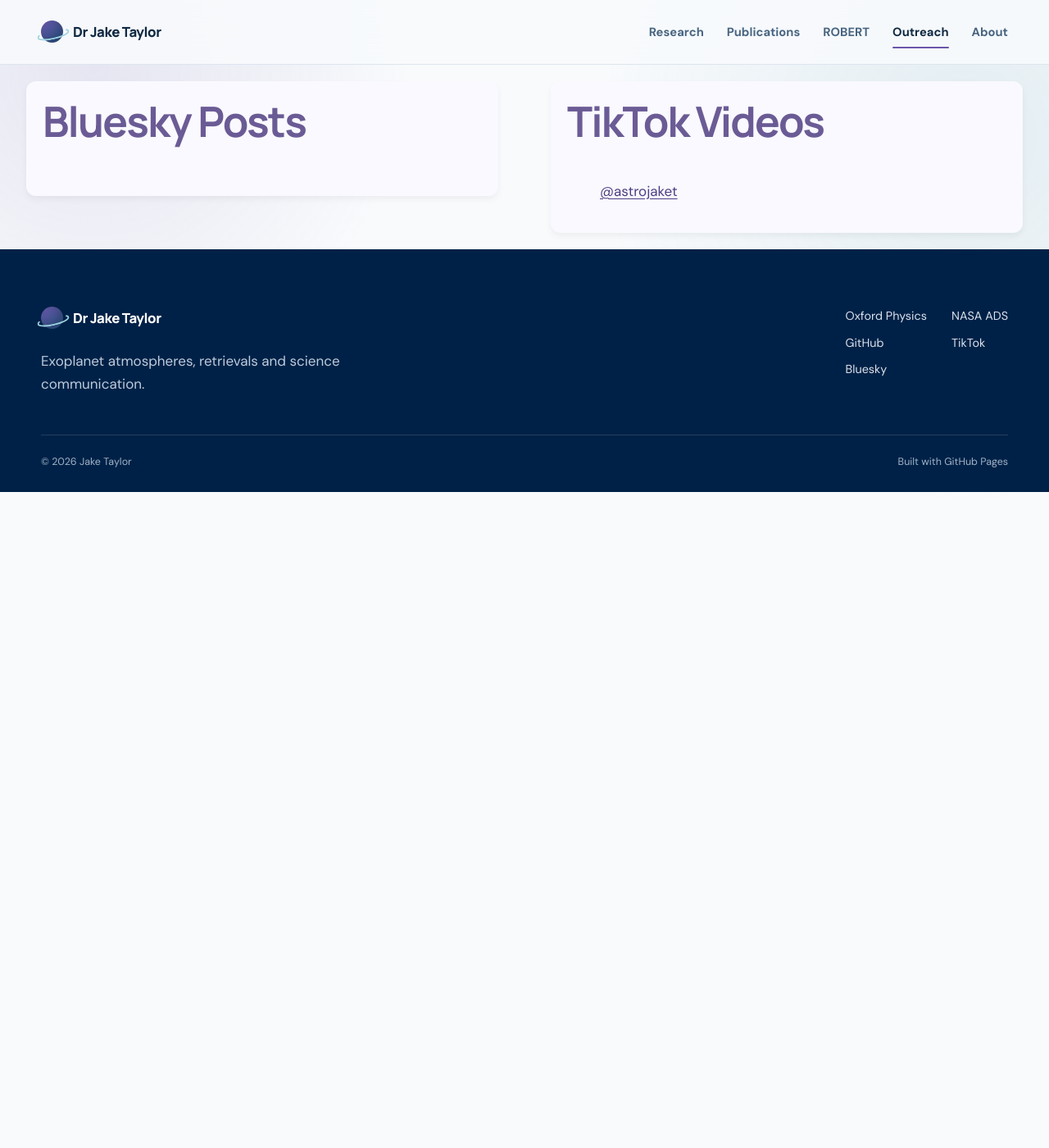
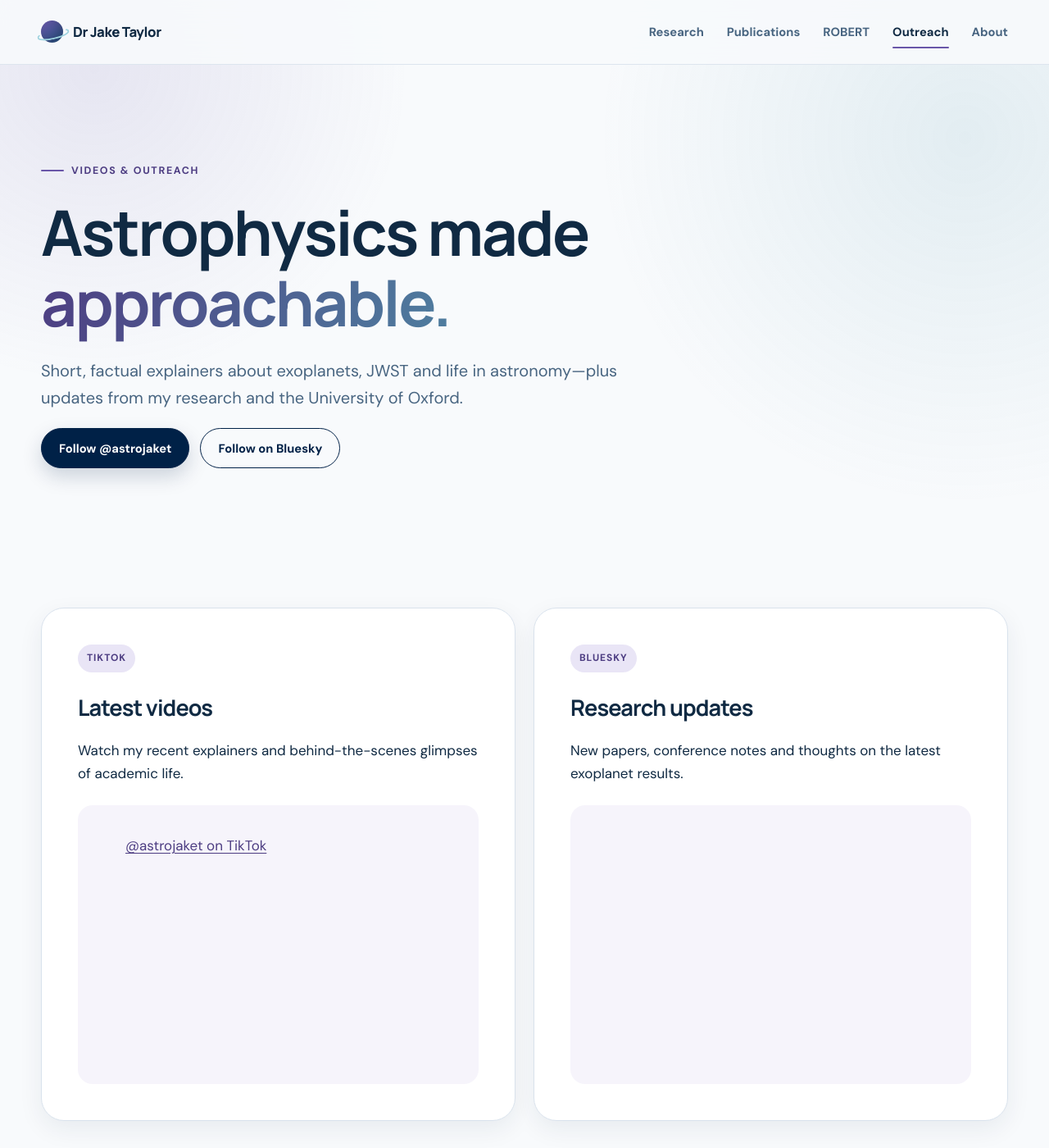
Before and after one commit to astrojaket/astrojaket.github.io, a Jekyll site: the page built from _pages/posts.html, in a window 1280 px wide and 1400 px high. Shown: the whole window at 82% size. Built offline with Jekyll 4.4.1, drawn with Linux system fonts in a browser that asks for light colours; a script that is not in the unit is left out.

Commit message:
Modernise portfolio: update _pages/posts.html

```diff
--- a/_pages/posts.html
+++ b/_pages/posts.html
@@ -1,77 +1,50 @@
 ---
 layout: default
-title: Posts
+title: Videos & Outreach | Dr Jake Taylor
+description: Astrophysics and Oxford videos by Dr Jake Taylor, including short explainers about exoplanets and JWST.
+permalink: /posts/
 ---
 
-<div class="posts-container">
-  <!-- Bluesky Section -->
-  <div class="bluesky-section">
-    <h2>Bluesky Posts</h2>
-    <script type="module" src="https://cdn.jsdelivr.net/npm/bsky-embed/dist/bsky-embed.es.js" async></script>
-    <bsky-embed
-      username="astrojake.bsky.social"
-      mode="white"
-      limit="5"
-    ></bsky-embed>
+<header class="page-hero">
+  <div class="page-hero-inner">
+    <span class="eyebrow">Videos & outreach</span>
+    <h1>Astrophysics made <span class="text-gradient">approachable.</span></h1>
+    <p>
+      Short, factual explainers about exoplanets, JWST and life in astronomy—plus updates from my
+      research and the University of Oxford.
+    </p>
+    <div class="button-row">
+      <a class="button button-primary" href="https://www.tiktok.com/@astrojaket">Follow @astrojaket</a>
+      <a class="button button-secondary" href="https://bsky.app/profile/astrojake.bsky.social">Follow on Bluesky</a>
+    </div>
   </div>
+</header>
 
-<!-- TikTok Section -->
-  <div class="tiktok-section">
-    <h2>TikTok Videos</h2>
+<section class="section">
+  <div class="section-shell outreach-grid">
+    <article class="social-panel">
+      <span class="social-badge">TikTok</span>
+      <h2>Latest videos</h2>
+      <p>Watch my recent explainers and behind-the-scenes glimpses of academic life.</p>
+      <div class="embed-frame">
+        <blockquote class="tiktok-embed" cite="https://www.tiktok.com/@astrojaket" data-unique-id="astrojaket" data-embed-type="creator" style="max-width: 780px; min-width: 288px;">
+          <section>
+            <a target="_blank" rel="noopener" href="https://www.tiktok.com/@astrojaket?refer=creator_embed">@astrojaket on TikTok</a>
+          </section>
+        </blockquote>
+      </div>
+    </article>
 
-    <!-- TikTok Creator Embed -->
-    <blockquote class="tiktok-embed"
-                cite="https://www.tiktok.com/@astrojaket"
-                data-unique-id="astrojaket"
-                data-embed-type="creator"
-                style="max-width: 780px; min-width: 288px;">
-      <section>
-        <a target="_blank" href="https://www.tiktok.com/@astrojaket?refer=creator_embed">
-          @astrojaket
-        </a>
-      </section>
-    </blockquote>
+    <article class="social-panel">
+      <span class="social-badge">Bluesky</span>
+      <h2>Research updates</h2>
+      <p>New papers, conference notes and thoughts on the latest exoplanet results.</p>
+      <div class="embed-frame">
+        <bsky-embed username="astrojake.bsky.social" mode="light" limit="5"></bsky-embed>
+      </div>
+    </article>
+  </div>
+</section>
 
-    <!-- TikTok Embed Script -->
-    <script async src="https://www.tiktok.com/embed.js"></script>
-  </div>
-</div>
-
-<!-- CSS for Responsive Layout -->
-<style>
-  .posts-container {
-    display: flex;
-    justify-content: space-around;
-    align-items: flex-start;
-    margin-top: 20px;
-    flex-wrap: wrap;
-  }
-
-  .bluesky-section, .tiktok-section {
-    width: 45%;
-    background-color: #f9f9ff;
-    padding: 20px;
-    border-radius: 12px;
-    box-shadow: 0 4px 8px rgba(0, 0, 0, 0.05);
-    margin-bottom: 20px;
-  }
-
-  h2 {
-    color: #6b5b95;
-  }
-
-  p {
-    color: #333;
-  }
-
-  @media (max-width: 768px) {
-    .posts-container {
-      flex-direction: column;
-      align-items: center;
-    }
-
-    .bluesky-section, .tiktok-section {
-      width: 90%;
-    }
-  }
-</style>
+<script type="module" src="https://cdn.jsdelivr.net/npm/bsky-embed/dist/bsky-embed.es.js" async></script>
+<script async src="https://www.tiktok.com/embed.js"></script>
```
